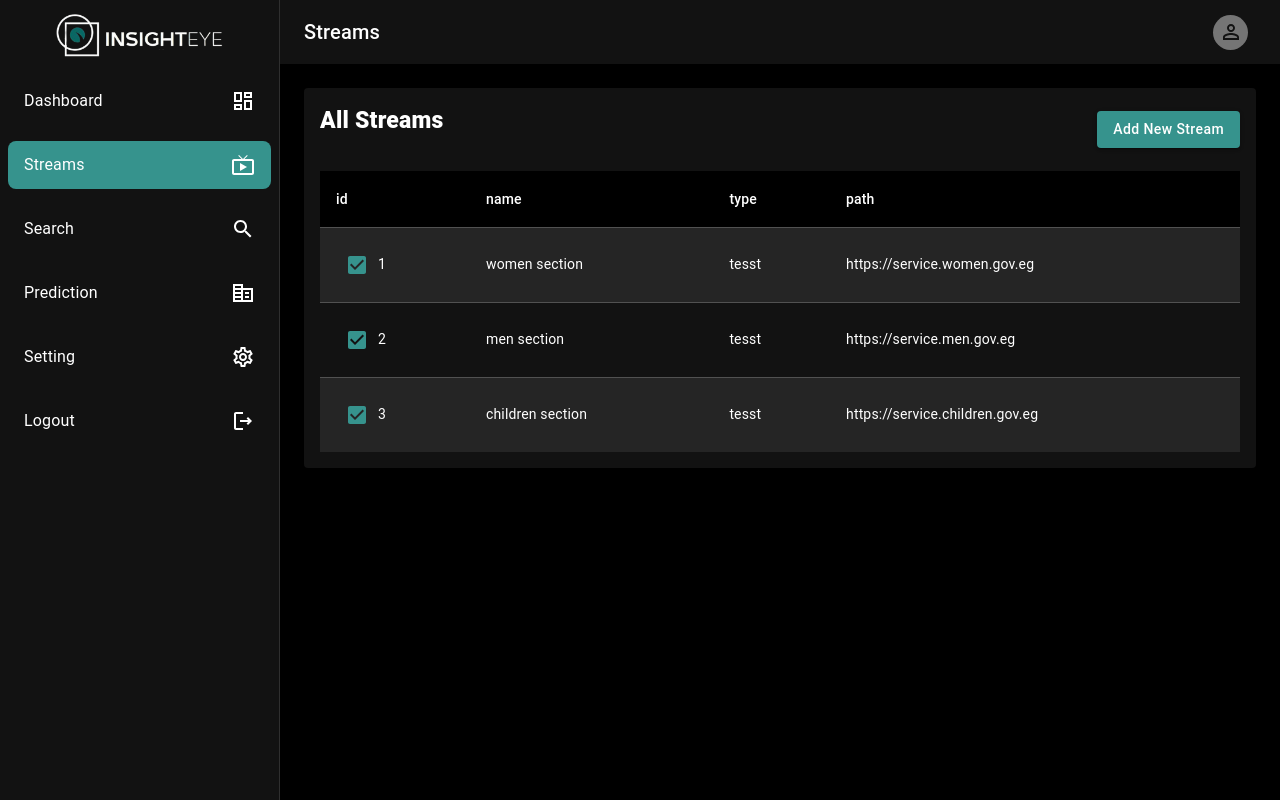
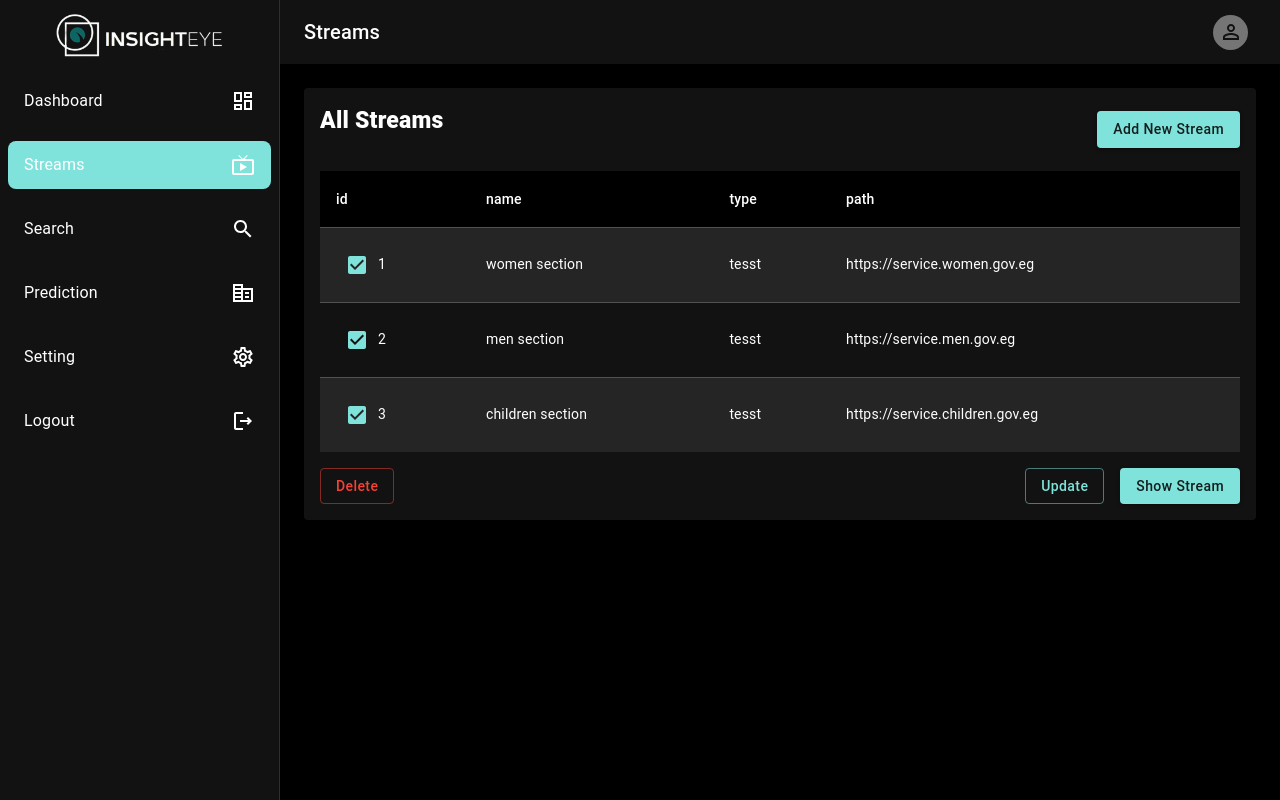
Before and after one commit to randa-11295/Insight-eye, a React (Create React App) app: page / in a window 1280 px wide. Both pictures are taken after a click on the item "Streams". Built offline with nearby package versions, Linux system fonts and the light colour scheme.

Commit message:
add action on table

```diff
--- a/src/Components/Reusable/CustomBtn.js
+++ b/src/Components/Reusable/CustomBtn.js
@@ -1,12 +1,13 @@
 import Button from '@mui/material/Button';
 
 export default function CustomBtn({ isLined,
-    submit,
+    color,
     children = "button title",
     handle = () => console.log(" you must send fun") }) {
 
     return (
         <Button variant={isLined ? "outlined" : "contained"}
+        color={color || 'primary'}
             sx={{ textTransform: 'capitalize' }}
             onClick={handle}
         > {children}
--- a/src/Components/Stream/StreamTable.js
+++ b/src/Components/Stream/StreamTable.js
@@ -37,7 +37,7 @@ const rows = [
 export default function CustomizedTables() {
   return (
     <TableContainer >
-      <Table sx={{ minWidth: 700 }} aria-label="customized table">
+      <Table sx={{ minWidth: 700 }}>
         <TableHead>
           <TableRow>
             <StyledTableCell >id</StyledTableCell>
--- a/src/Pages/Stream/Streams.js
+++ b/src/Pages/Stream/Streams.js
@@ -1,6 +1,6 @@
 import React from "react";
 import Holder from "../../Components/HOC/Holder";
-import { Box } from "@mui/system";
+import { Box, Stack } from "@mui/system";
 import CustomBtn from "../../Components/Reusable/CustomBtn";
 import { useNavigate } from "react-router-dom";
 import StreamTable from "../../Components/Stream/StreamTable"
@@ -15,9 +15,19 @@ const Streams = () => {
                 <CustomBtn handle={() => navigate("/streams/add-stream")}
                 > Add New Stream</CustomBtn>
             } >
-            <Box mt={2}>
+            <Box my={2}>
                 <StreamTable />
             </Box>
+            <Stack direction="row" justifyContent="space-between" gap={2}>
+                <CustomBtn color="error" isLined handle={() => navigate("/streams/add-stream")}
+                > Delete </CustomBtn>
+                <Stack direction="row" gap={2}>
+                    <CustomBtn isLined handle={() => navigate("/streams/add-stream")}
+                    > Update</CustomBtn>
+                    <CustomBtn handle={() => navigate("/streams/add-stream")}
+                    > Show Stream</CustomBtn>
+                </Stack>
+            </Stack>
         </Holder>
     );
 };
--- a/src/utils/theme.js
+++ b/src/utils/theme.js
@@ -4,7 +4,7 @@ const theme = createTheme({
     palette: {
         mode: 'dark',
         primary: {
-            main: '#36938d',
+            main: '#80E3DB',
         },
         secondary: {
             main: '#F69722',
```
